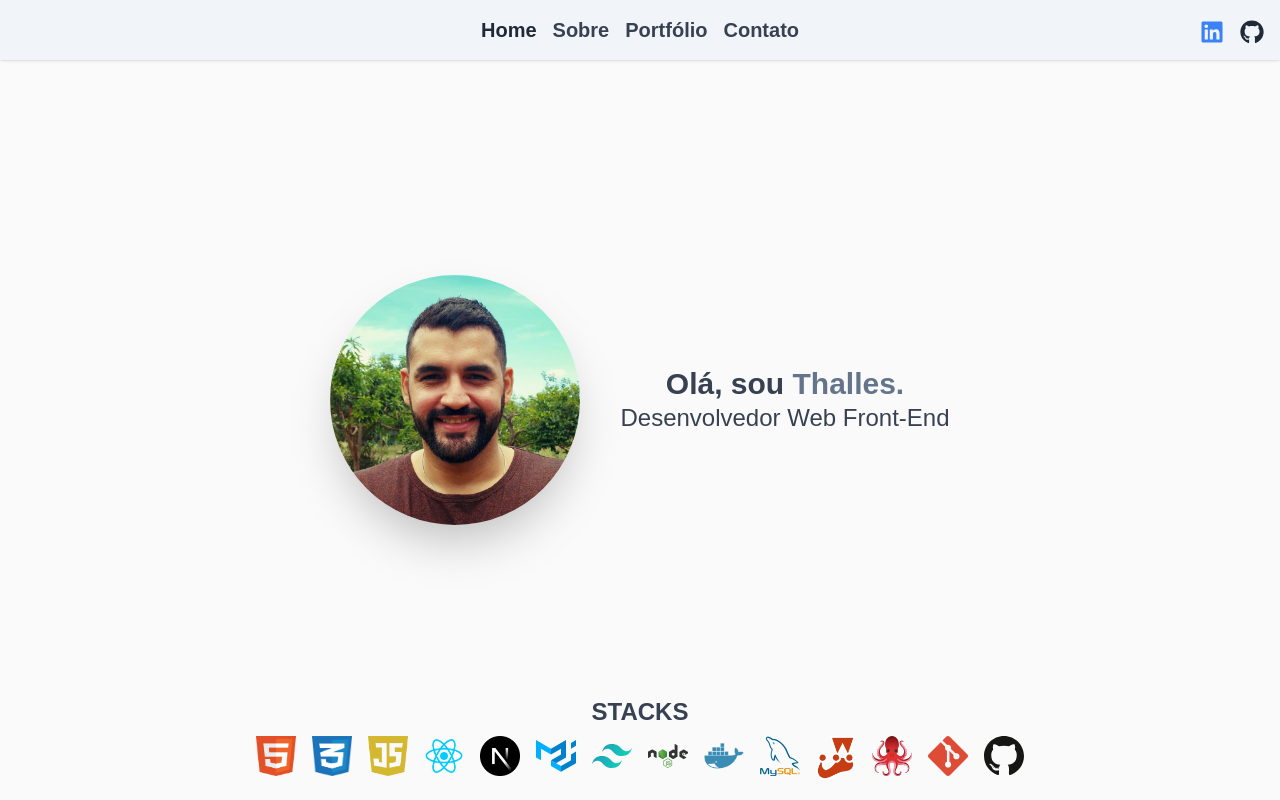
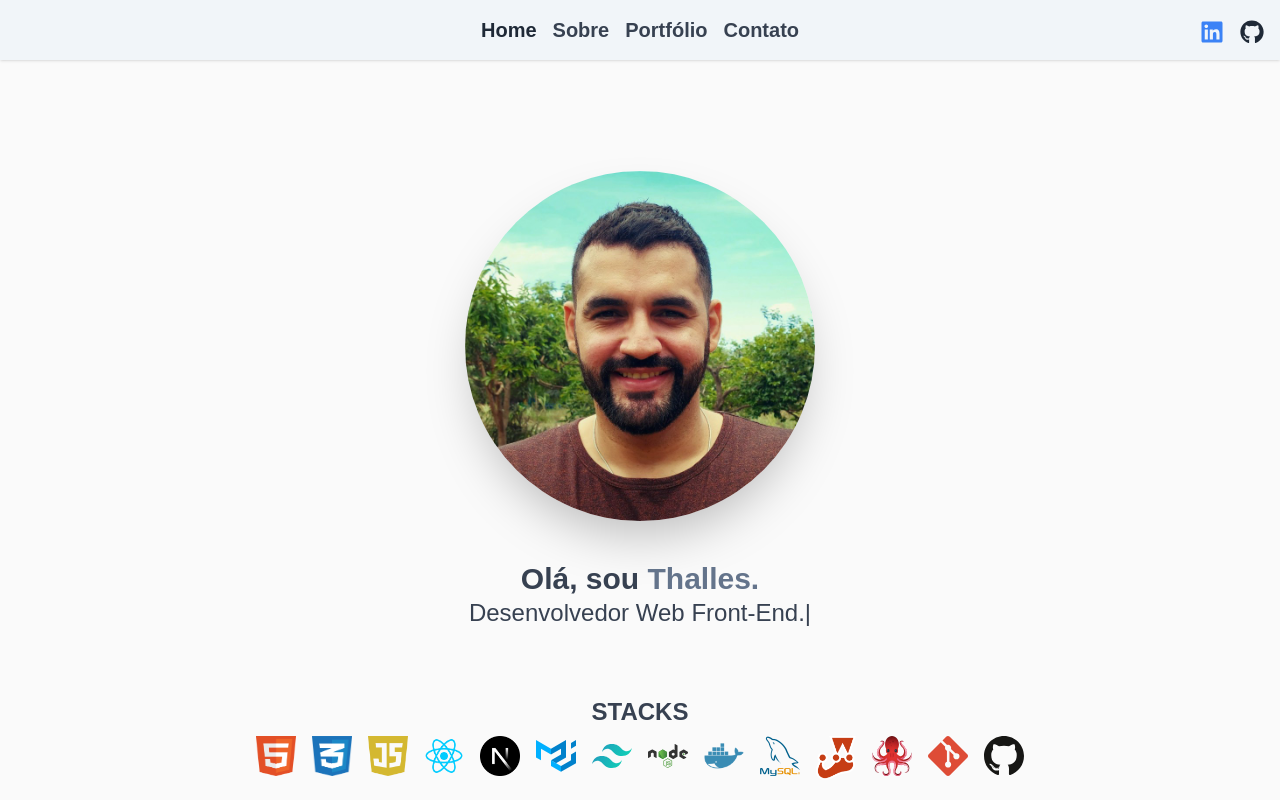
Before and after one commit to thalles-leite/portifolio, a Next.js app: page / in a window 1280 px wide. Shown: the top 800 px of the page. Built offline with nearby package versions, Linux system fonts and the light colour scheme.

Commit message:
Feat: Efeito typewriter.

```diff
--- a/package.json
+++ b/package.json
@@ -22,7 +22,9 @@
     "react-icons": "^4.9.0",
     "react-scroll": "^1.8.9",
     "swiper": "^10.0.3",
-    "tailwindcss": "^3.3.2"
+    "tailwindcss": "^3.3.2",
+    "typewriter-effect": "^2.20.1",
+    "use-isomorphic-layout-effect": "^1.1.2"
   },
   "devDependencies": {
     "eslint": "^8.42.0",
--- a/src/components/Hero.jsx
+++ b/src/components/Hero.jsx
@@ -1,13 +1,14 @@
 // Hero.js
 import React from 'react';
 import Image from 'next/image';
+import Typewriter from 'typewriter-effect';
 
 function Hero() {
   return (
     <section className=" text-gray-700 h-screen flex flex-col  items-center justify-center relative">
-      <secttion className="max-w-5xl flex flex-col md:flex-row items-center gap-10">
 
-        <section>
+      <secttion className="max-w-5xl flex flex-col items-center gap-10">
+
         <div
           data-aos="flip-right"
           data-aos-duration="2000"
@@ -16,11 +17,10 @@ function Hero() {
           <Image
             src="/images/profile.jpeg"
             alt="profile image"
-              width={250}
-              height={250}
+            width={350}
+            height={350}
           />
         </div>
-        </section>
 
         <section className="text-center">
           <div
@@ -31,7 +31,19 @@ function Hero() {
               Olá, sou
               <span className="text-slate-500"> Thalles.</span>
             </h1>
-            <h2 className="text-2xl ">Desenvolvedor Web Front-End</h2>
+            <h2 className="text-2xl  ">
+              <Typewriter
+                options={{
+                  strings: [
+                    'Desenvolvedor Web Front-End.',
+                  ],
+                  autoStart: true,
+                  loop: true,
+                  skipAddStyles: true,
+                  pauseFor: 2000,
+                }}
+              />
+            </h2>
 
           </div>
         </section>
```
Also changed, not shown: 1 other file (tests, documents, lock files or other folders). Lines whose indentation alone changed are shown as unchanged.
